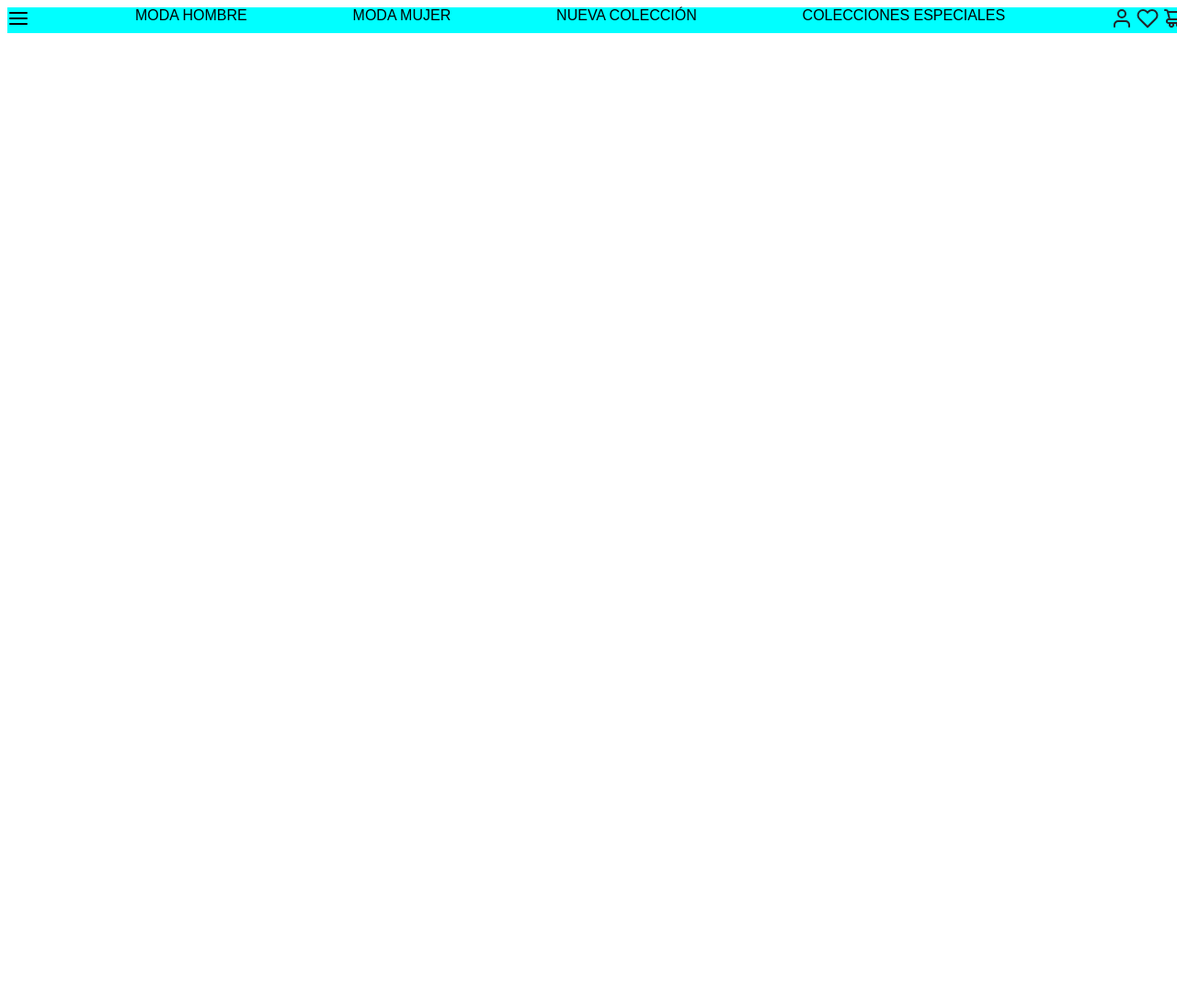
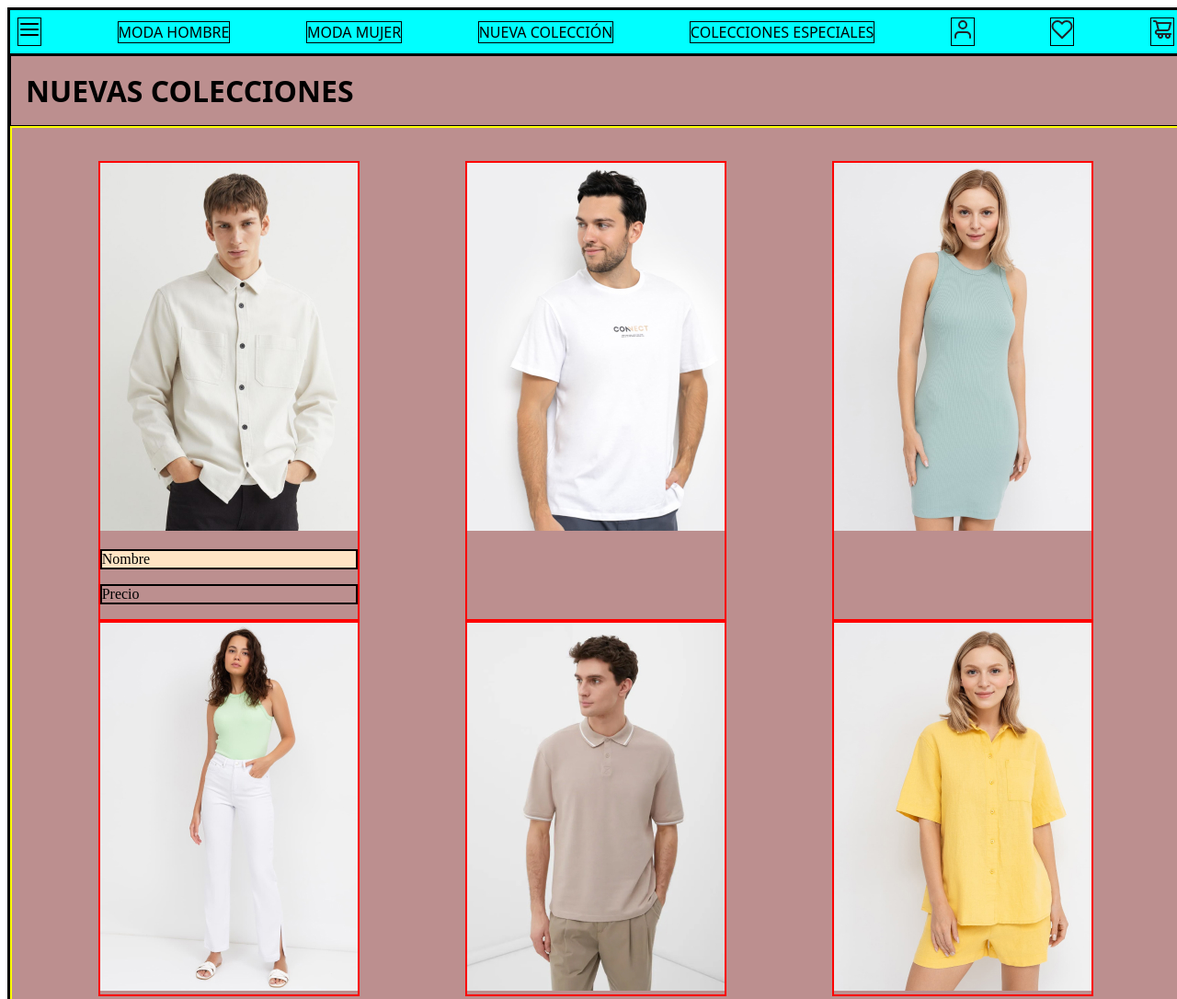
Before and after one commit to JuanJRos/laboratorio-html, a plain HTML site: page index.html in a window 1280 px wide. Shown: the top 1086 px of the page at 92% size. Before the commit the page ends 800 px from the top, so only its background shows below. Drawn offline with Linux system fonts and the light colour scheme.

Commit message:
actualizacion

```diff
--- a/index.html
+++ b/index.html
@@ -7,19 +7,39 @@
     <title>Laboratorio HTML</title>
 </head>
 <body>
-    <header>
+    <div class="content-box">
         <nav class ="navbar">
             <a href="#"><img src="/icons/icon-menu-burguer.svg" alt="icono del menu" title="icono del menu"></a>
             <a href="#">MODA HOMBRE</a>
             <a href="#">MODA MUJER</a>
             <a href="#">NUEVA COLECCIÓN</a>
             <a href="#">COLECCIONES ESPECIALES</a>
-            <nav>
-                <a href="#"><img src="/icons/icon-user.svg" alt="icono con forma de usuario" title="icono de usuario"></a>
-                <a href="#"><img src="/icons/icon-heart.svg" alt="icono con forma de corazon" title="icono de corazon"></a>
-                <a href="#"><img src="/icons/icon-shopping-cart.svg" alt="icono con forma de carrito" title="icono de carrito"></a>
-            </nav>
+            <a href="#"><img src="/icons/icon-user.svg" alt="icono con forma de usuario" title="icono de usuario"></a>
+            <a href="#"><img src="/icons/icon-heart.svg" alt="icono con forma de corazon" title="icono de corazon"></a>
+            <a href="#"><img src="/icons/icon-shopping-cart.svg" alt="icono con forma de carrito" title="icono de carrito"></a>
         </nav>
-    </header>
+        <div class="header">NUEVAS COLECCIONES</div>
+        <div class="view">
+            <div class="product">
+                <img src="images/image-1.jpg" alt="fotografia de un vestido verde agua">
+                <p class="product-name">Nombre</p>
+                <p class="product-price">Precio</p>
+            </div>
+            <div class="product">
+                <img src="images/image-2.jpg" alt="fotografia de un vestido verde agua">
+            </div>
+            <div class="product">
+                <img src="images/image-3.jpg" alt="fotografia de un vestido verde agua">
+            </div>
+            <div class="product">
+                    <img src="images/image-4.jpg" alt="fotografia de un vestido verde agua">
+            </div>
+            <div class="product">
+                <img src="images/image-5.jpg" alt="fotografia de un vestido verde agua">
+            </div>
+            <div class="product">
+                <img src="images/image-6.jpg" alt="fotografia de un vestido verde agua">
+            </div>
+    </div>
 </body>
 </html>
--- a/style/styles.css
+++ b/style/styles.css
@@ -7,22 +7,57 @@
 .content-box{
     width: 1280px;
     border: solid black;
-    padding: 20px;
     background-color: rosybrown;
 }
 
 .navbar{
-    width: 1280px;
     display: flex;
     background-color: aqua;
     justify-content: space-between;
+    align-items: center;
+    padding: 8px;
+    border-bottom: 2px solid black;
 }
 
 .navbar a{
-    font-family: "Montserrat", sans-serif;
+    font-family: "Montserrat", system-ui;
     font-style: normal;
     font-weight: 400;
     font-size: 16px;
     text-decoration:none;
-    color:black
+    color:black;
+    border: 1px solid black;
+
 }
+
+.header {
+    font-family: "Montserrat", system-ui ;
+    font-style:normal;
+    font-weight: 600;
+    font-size: 32px;
+    color:black;
+    border: 1px solid black;
+    padding: 16px;
+}
+
+.view {
+    display: grid;
+    grid-template-columns: repeat(3, 1fr);
+    padding: 36px;
+    border: 2px solid yellow;
+    justify-items: center;
+}
+
+.product {
+    border: 2px solid red;
+}
+
+.product-name {
+    background-color: bisque;
+    border: 2px solid black;
+    justifi
+}
+
+.product-price {
+    border: 2px solid black;
+}
```
